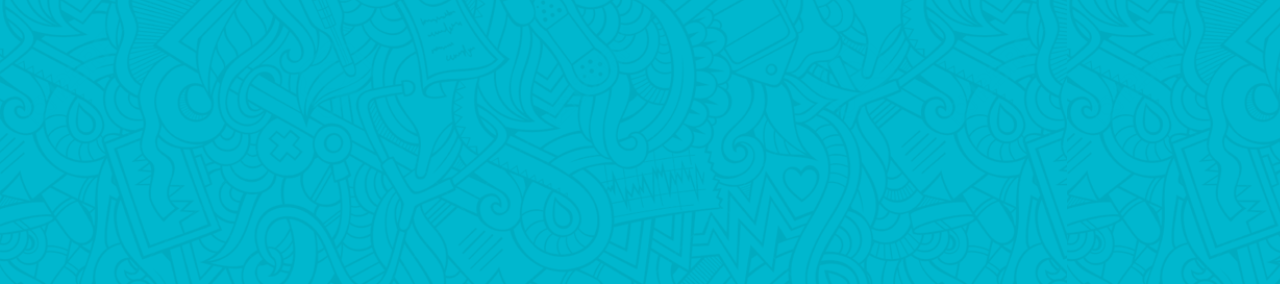
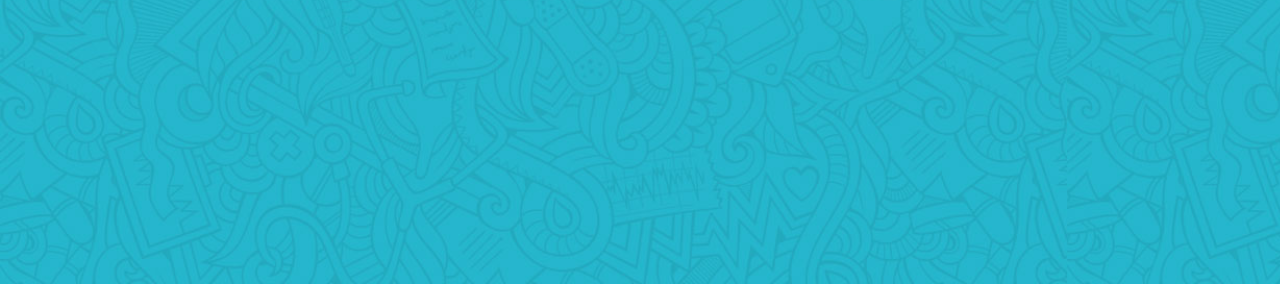
Before and after one commit to MeuSUS/meusus.github.io, a plain HTML site: page index.html in a window 1280 px wide. Shown: the part 516-800 px from the top of the page. Drawn offline with nearby package versions, Linux system fonts and the light colour scheme.

Commit message:
atualizando referencia da imagem de bg

```diff
--- a/css/main.css
+++ b/css/main.css
@@ -4,7 +4,7 @@ html, body {
 body {
   margin: 0;
   padding: 0;
-  background-image: url("../img/bg.png");
+  background-image: url("../img/bg.jpg");
   background-size: contain;
   color: #FFF;
   font-family: 'Open Sans', sans-serif; }
```
